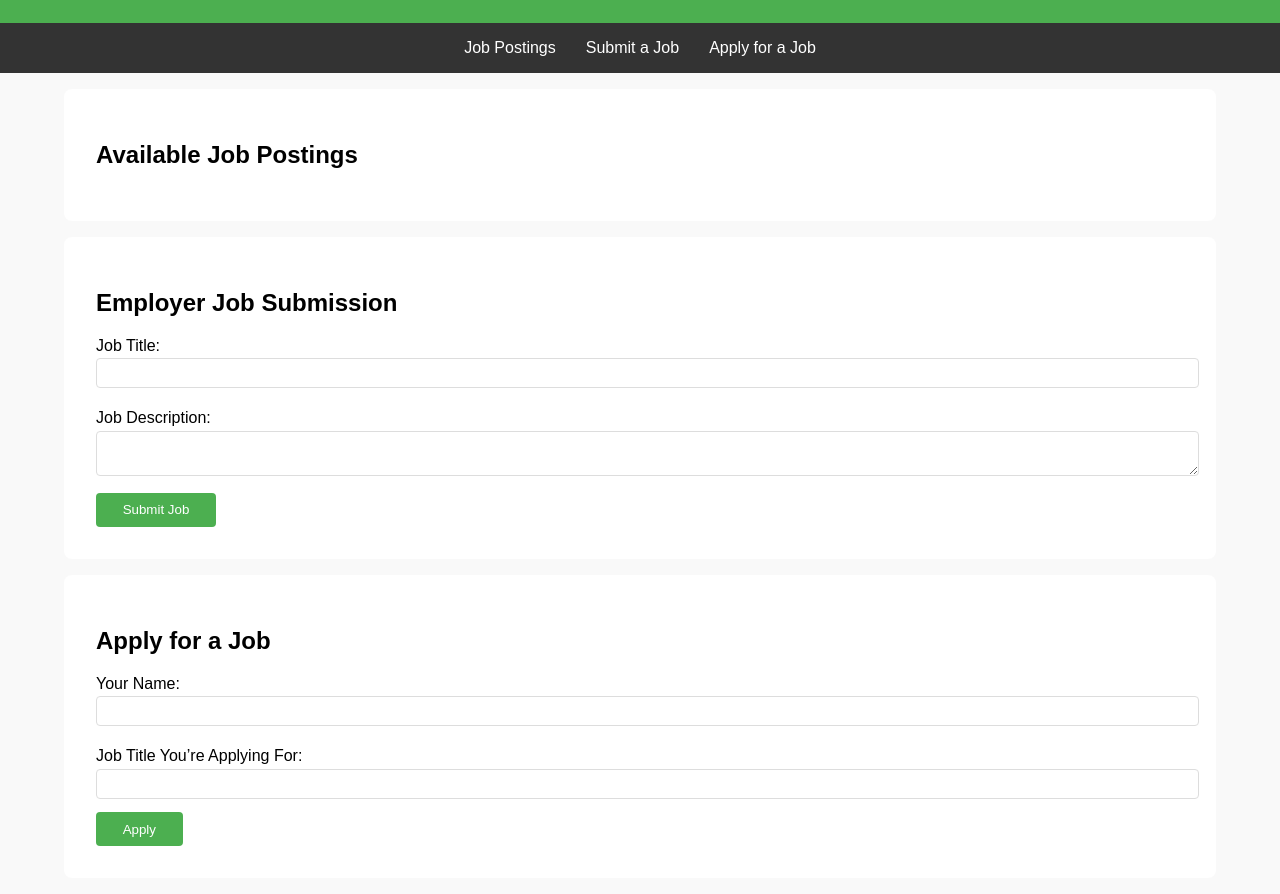
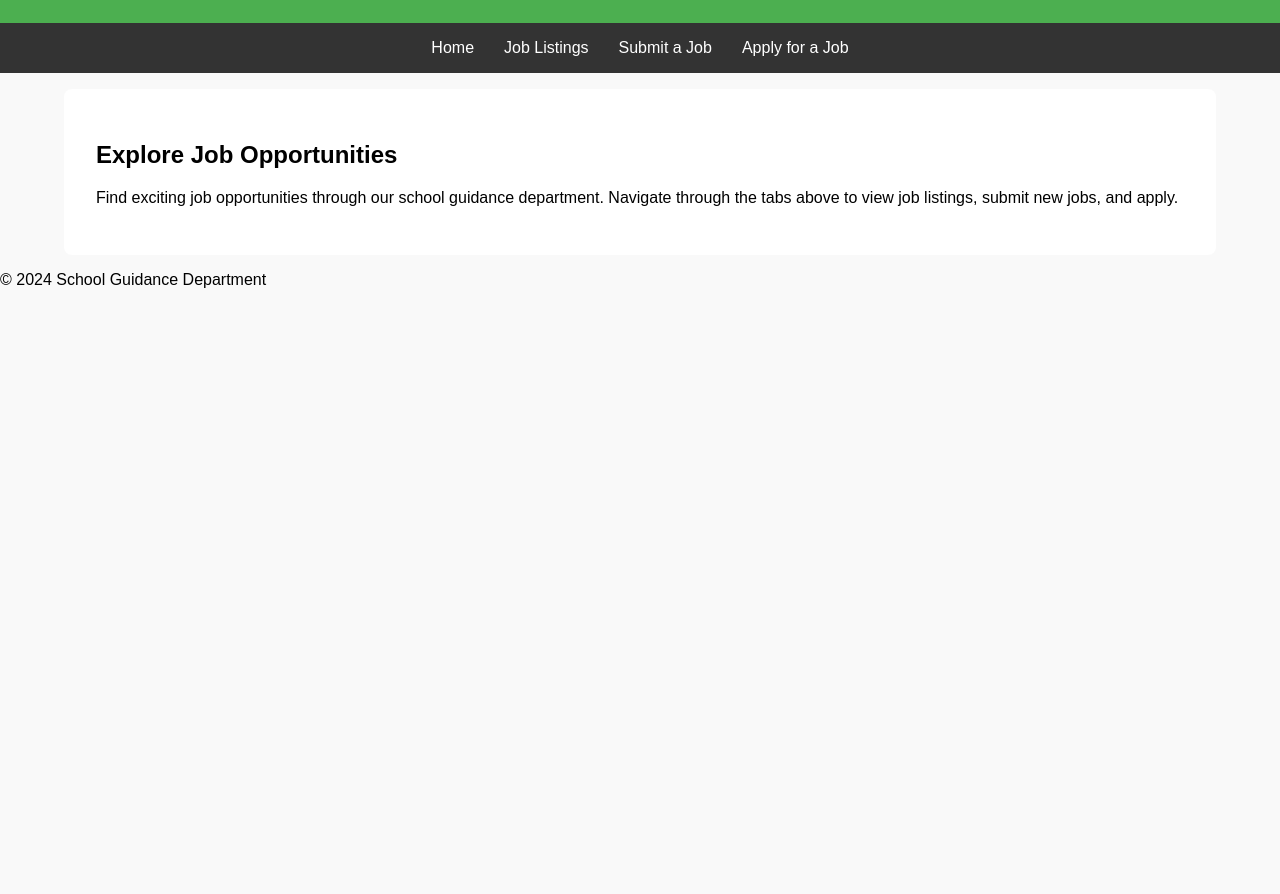
Before and after one commit to dylanamin/FBLA-Website, a plain HTML site: page index.html in a window 1280 px wide. Shown: the part 89-983 px from the top of the page. After the commit the page ends 800 px from the top, so only its background shows below. Drawn offline with Linux system fonts and the light colour scheme.

Commit message:
Update index.html

```diff
--- a/index.html
+++ b/index.html
@@ -3,50 +3,25 @@
 <head>
   <meta charset="UTF-8">
   <meta name="viewport" content="width=device-width, initial-scale=1.0">
-  <title>Guidance Department Job Postings</title>
+  <title>School Job Board</title>
   <link rel="stylesheet" href="style.css">
 </head>
 <body>
   <header>
-    <h1>School Guidance Department Job Board</h1>
+    <h1>Welcome to the School Guidance Department Job Board</h1>
   </header>
   <nav>
-    <a href="#postings">Job Postings</a>
-    <a href="#employer">Submit a Job</a>
-    <a href="#apply">Apply for a Job</a>
+    <a href="index.html">Home</a>
+    <a href="job-listings.html">Job Listings</a>
+    <a href="submit-job.html">Submit a Job</a>
+    <a href="apply-job.html">Apply for a Job</a>
   </nav>
-
-  <section id="postings">
-    <h2>Available Job Postings</h2>
-    <div id="jobs"></div>
+  <section>
+    <h2>Explore Job Opportunities</h2>
+    <p>Find exciting job opportunities through our school guidance department. Navigate through the tabs above to view job listings, submit new jobs, and apply.</p>
   </section>
-
-  <section id="employer">
-    <h2>Employer Job Submission</h2>
-    <form id="jobForm">
-      <label for="jobTitle">Job Title:</label>
-      <input type="text" id="jobTitle" required>
-
-      <label for="jobDescription">Job Description:</label>
-      <textarea id="jobDescription" required></textarea>
-
-      <button type="submit">Submit Job</button>
-    </form>
-  </section>
-
-  <section id="apply">
-    <h2>Apply for a Job</h2>
-    <form id="applicationForm">
-      <label for="applicantName">Your Name:</label>
-      <input type="text" id="applicantName" required>
-
-      <label for="jobApplication">Job Title You’re Applying For:</label>
-      <input type="text" id="jobApplication" required>
-
-      <button type="submit">Apply</button>
-    </form>
-  </section>
-
-  <script src="script.js"></script>
+  <footer>
+    <p>&copy; 2024 School Guidance Department</p>
+  </footer>
 </body>
 </html>
```
